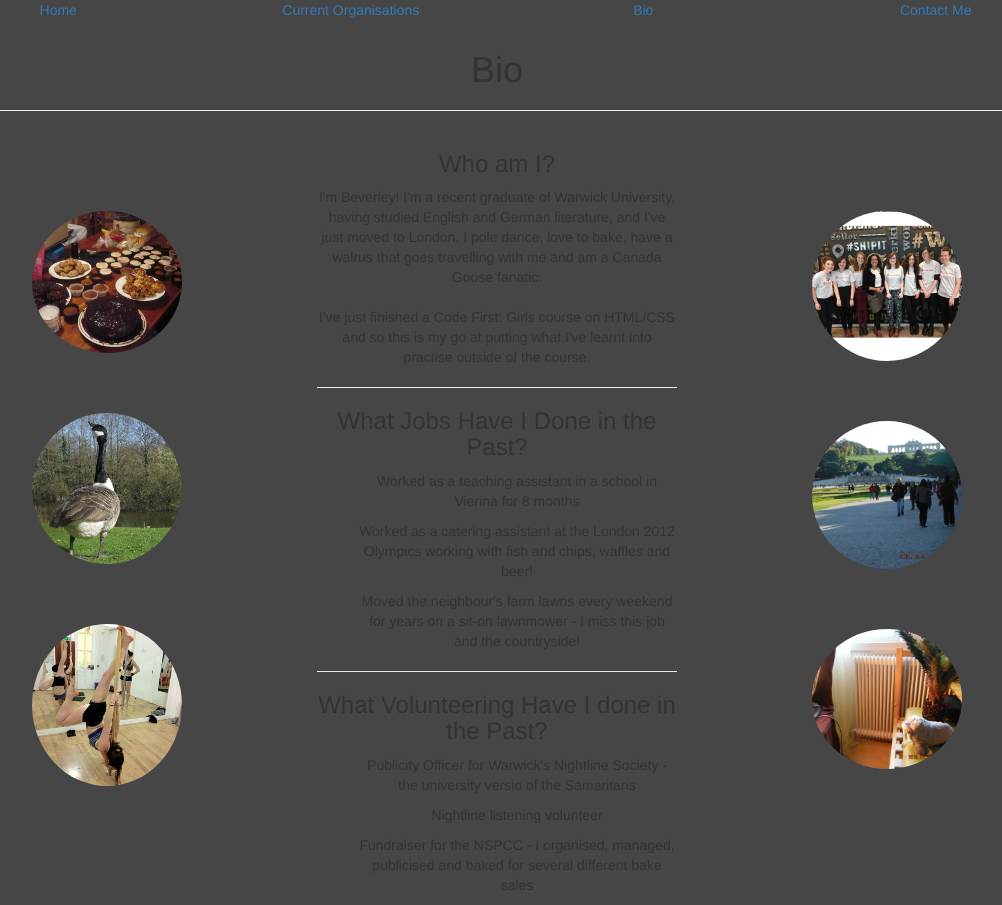
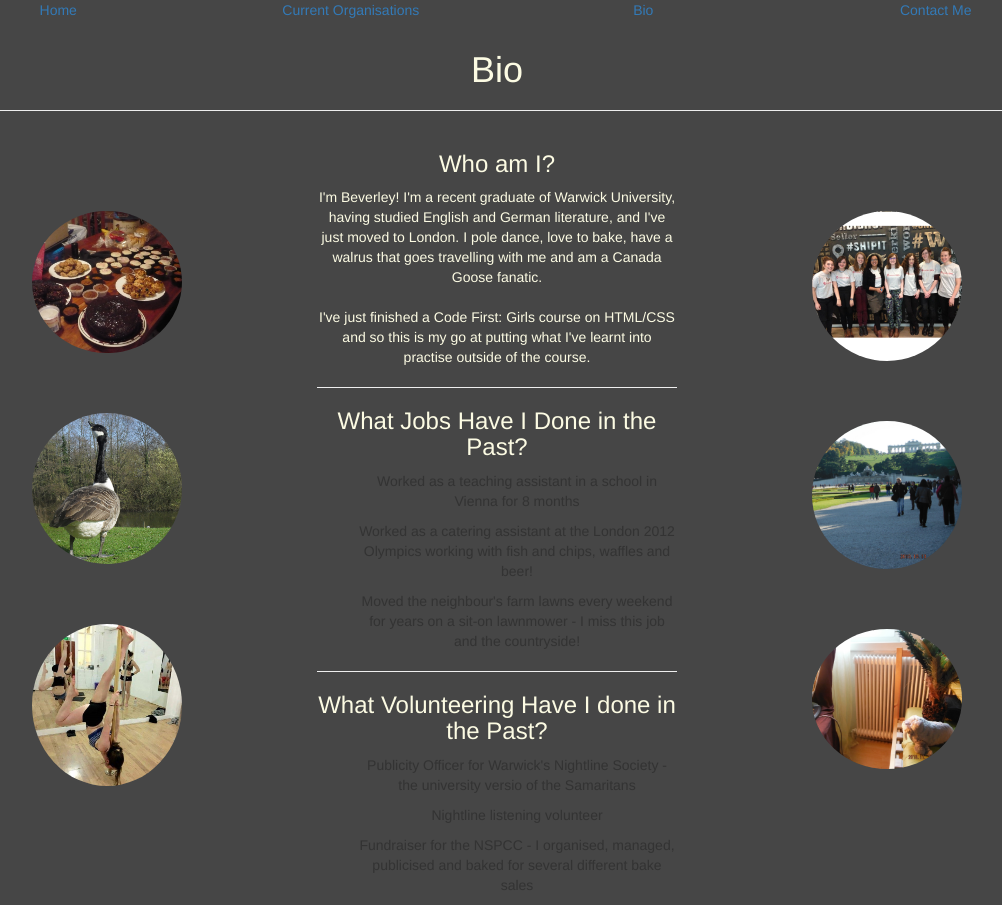
Before and after one commit to BNewing/bnewing.github.io, a PHP site: page /Bio.html in a window 1280 px wide. Shown: the whole page, without its empty margins (143-1145 px from the left). Run offline with PHP 8.4, Linux system fonts and the light colour scheme.

Commit message:
Updated font colour

```diff
--- a/CSS.css
+++ b/CSS.css
@@ -1,11 +1,24 @@
 p {
 	text-align: center;
+  color: #FCFBE3;
 }
 
 h2 {
 	text-align: center;
+  color: #FCFBE3;
 }
 
+h1 {
+  color: #FCFBE3;
+}
+
+h3 {
+  color: #FCFBE3;
+}
+
+h4 {
+  color: #FCFBE3;
+}
 
 
 body.homepage {
```
